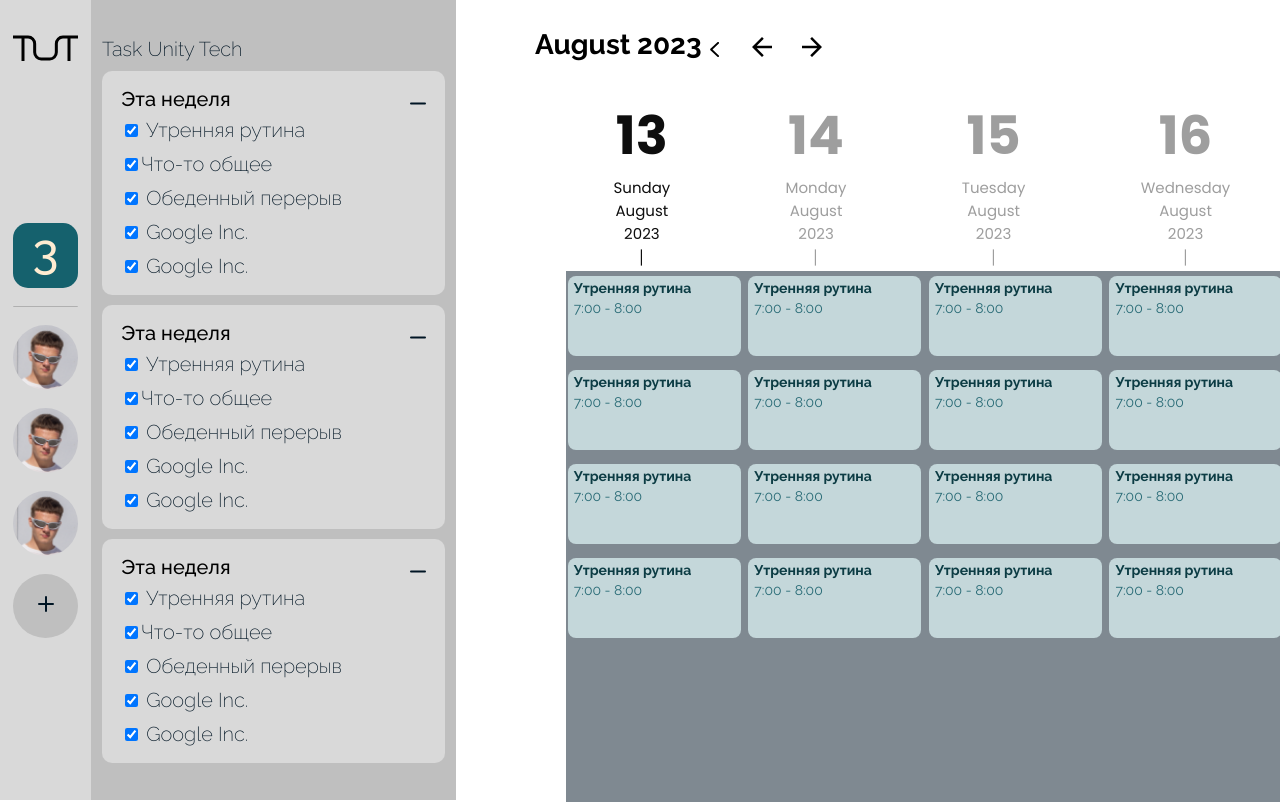
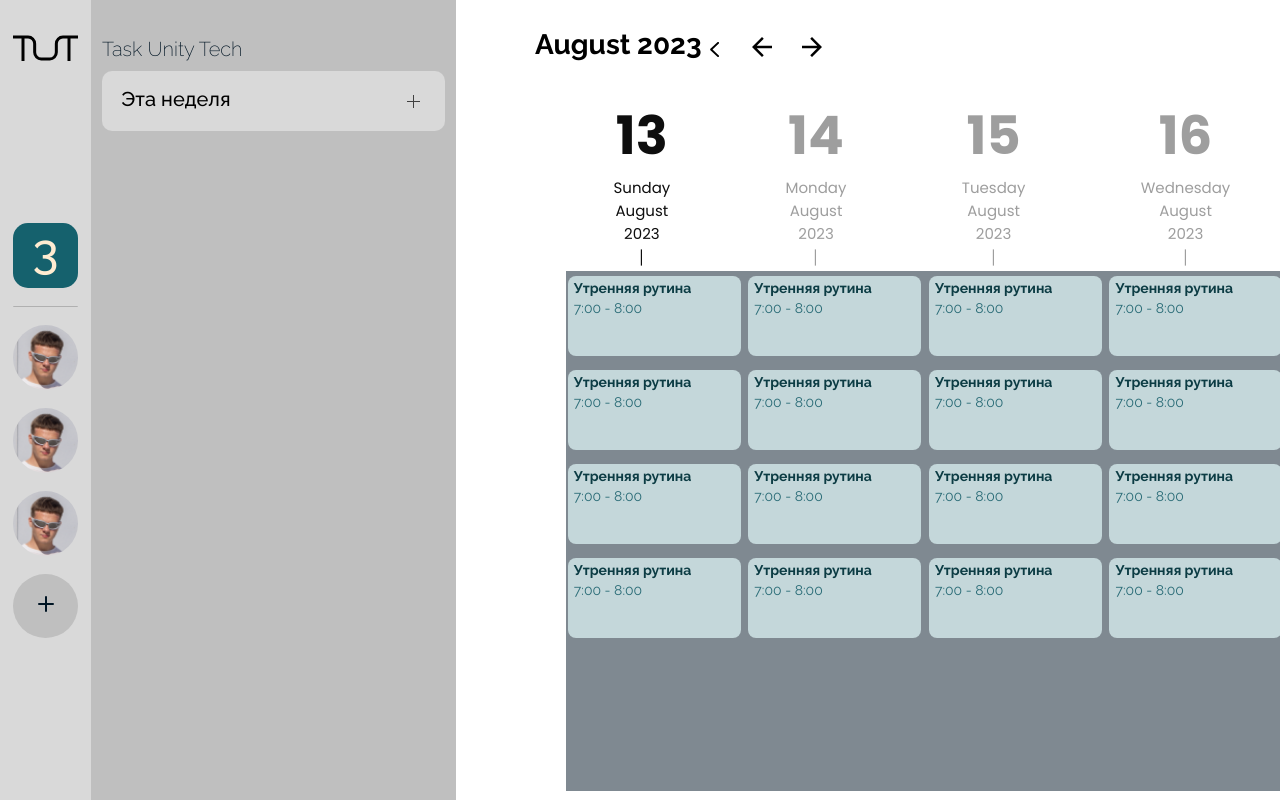
Before and after one commit to molsrg/task-manager, a Vue app in the folder client/: page /home in a window 1280 px wide. Shown: the top 802 px of the page. Built offline with nearby package versions, Linux system fonts and the light colour scheme.

Commit message:
Added styles in left navbar

```diff
--- a/client/src/assets/styles/css/main.css
+++ b/client/src/assets/styles/css/main.css
@@ -179,7 +179,7 @@ button {
 .taskboard {
   width: 1260px;
   background-color: rgba(0, 21, 36, 0.5);
-  max-height: 784px;
+  max-height: calc(100vh - 280px);
   margin-left: 10px;
   display: grid;
   gap: 4px;
@@ -321,9 +321,9 @@ button {
   font-size: 20px;
   font-weight: 500;
   line-height: 23px;
-  margin-bottom: 8px;
 }
 .tasklist__tasks {
+  margin-top: 8px;
   display: flex;
   flex-direction: column;
   font-family: Raleway;
@@ -332,6 +332,57 @@ button {
   line-height: 23px;
   color: #001524;
   gap: 11px;
+}
+.tasklist__label {
+  word-wrap: break-word;
+}
+
+.real-checkbox {
+  width: 0;
+  height: 0;
+  opacity: 0;
+  position: absolute;
+  z-index: -1;
+}
+
+.real-checkbox:focus + .custom-checkbox {
+  box-shadow: 0px 0px 0px 1px #38577a, 0px 0px 10px #7e9bbd;
+}
+
+.custom-checkbox {
+  position: relative;
+  display: inline-block;
+  width: 18px;
+  height: 18px;
+  background: rgb(21, 97, 109);
+  border: 1px solid rgb(21, 97, 109);
+  border-radius: 4px;
+  vertical-align: sub;
+  margin-right: 5px;
+}
+
+.custom-checkbox::before {
+  content: "";
+  /* Рисуем галочку */
+  display: inline-block;
+  width: 13px;
+  height: 13px;
+  background-image: url("/src/assets/images/home/check.svg");
+  background-size: contain;
+  background-repeat: no-repeat;
+  /* Выравниваем по центру */
+  position: absolute;
+  left: 50%;
+  top: 50%;
+  transform: translate(-50%, -50%) scale(0);
+  transition: 0.2s ease-in;
+}
+
+/*
+Активируем фейковый / декоративный чекбокс
+*/
+.real-checkbox:checked + .custom-checkbox::before {
+  transform: translate(-50%, -50%) scale(1);
 }
 
 .section {
--- a/client/src/assets/styles/scss/components/Home/_calendar.scss
+++ b/client/src/assets/styles/scss/components/Home/_calendar.scss
@@ -139,7 +139,7 @@
 
     width: 1260px;
     background-color: rgba(0, 21, 36, 0.5);
-    max-height: 784px;
+    max-height: calc(100vh - 280px);
     margin-left: 10px;
 
     display: grid;
--- a/client/src/assets/styles/scss/components/Home/_leftnavbar.scss
+++ b/client/src/assets/styles/scss/components/Home/_leftnavbar.scss
@@ -106,12 +106,12 @@
             font-size: 20px;
             font-weight: 500;
             line-height: 23px;
-            margin-bottom: 8px;
 		}
 
 		// .tasklist__tasks
 
 		&__tasks {
+            margin-top: 8px;
             display: flex;
             flex-direction: column;
             font-family: Raleway;
@@ -122,12 +122,65 @@
             gap: 11px
 		}
 
-		// .tasklist__name
 
-	// 	&__name {
-    //         font-family: Raleway;
-    //         font-size: 20px;
-    //         font-weight: 300;
-    //         line-height: 23px;
-	// }
+        &__label {
+            word-wrap: break-word;
+        }
+
 }
+
+
+
+
+.real-checkbox {
+	width: 0;
+	height: 0;
+	opacity: 0;
+	position: absolute;
+	z-index: -1;
+}
+
+.real-checkbox:focus + .custom-checkbox {
+	box-shadow: 0px 0px 0px 1px #38577a, 0px 0px 10px #7e9bbd;
+
+}
+
+.custom-checkbox {
+	position: relative;
+	display: inline-block;
+	width: 18px;
+	height: 18px;
+	background: $title-color;
+	border: 1px solid $title-color;
+	border-radius: 4px;
+	vertical-align: sub;
+	margin-right: 5px;
+}
+
+.custom-checkbox::before {
+	content: '';
+	/* Рисуем галочку */
+	display: inline-block;
+	width: 13px;
+	height: 13px;
+	background-image: url('/src/assets/images/home/check.svg');
+	background-size: contain;
+	background-repeat: no-repeat;
+
+	/* Выравниваем по центру */
+	position: absolute;
+	left: 50%;
+	top: 50%;
+	transform: translate(-50%, -50%) scale(0);
+
+
+	transition: 0.2s ease-in;
+}
+
+/*
+Активируем фейковый / декоративный чекбокс
+*/
+
+.real-checkbox:checked + .custom-checkbox::before {
+	transform: translate(-50%, -50%) scale(1);
+}
--- a/client/src/components/Home/LeftNavbar.vue
+++ b/client/src/components/Home/LeftNavbar.vue
@@ -1,78 +1,155 @@
 <template>
   <div class="leftnavbar">
     <div class="people-container">
-          <img class="logo people-container__logo" src="../../assets/images/auth/logo.svg" alt="logo">
+      <img
+        class="logo people-container__logo"
+        src="../../assets/images/auth/logo.svg"
+        alt="logo"
+      />
 
       <div class="people-container__user-container user-container">
-
         <h3 class="user-container__user-count">3</h3>
-            <img src="../../assets/images/home/line__horizont.svg" alt="">
-            <img src="../../assets/images/home/zaxar.png" alt="" class="user-container__user">
-            <img src="../../assets/images/home/zaxar.png" alt="" class="user-container__user">
-            <img src="../../assets/images/home/zaxar.png" alt="" class="user-container__user">
-            <button class="user-container__add-user"><img src="../../assets/images/home/addpeople.svg" alt=""></button>
-
-
+        <img src="../../assets/images/home/line__horizont.svg" alt="" />
+        <img
+          src="../../assets/images/home/zaxar.png"
+          alt=""
+          class="user-container__user"
+        />
+        <img
+          src="../../assets/images/home/zaxar.png"
+          alt=""
+          class="user-container__user"
+        />
+        <img
+          src="../../assets/images/home/zaxar.png"
+          alt=""
+          class="user-container__user"
+        />
+        <button class="user-container__add-user">
+          <img src="../../assets/images/home/addpeople.svg" alt="" />
+        </button>
       </div>
       <div></div>
     </div>
-
 
     <div class="task-container">
       <h3 class="logo__text task-container__logo-text">Task Unity Tech</h3>
       <div class="task-container__tasklist tasklist">
         <div class="tasklist__title">
-                <h4 class="tasklist__text">Эта неделя </h4>
-                <img class="tasklist__show" src="../../assets/images/home/minus.svg" alt="">
-            </div>
-            <div class="tasklist__tasks">
-                <label><input class="tasklist__name" type="checkbox" name="brands" value="1" checked> Утренняя рутина</label>
-                <label><input class="tasklist__name" type="checkbox" name="brands" value="1" checked>Что-то общее</label>
-                <label><input class="tasklist__name" type="checkbox" name="brands" value="1" checked> Обеденный перерыв</label>
-                <label><input class="tasklist__name" type="checkbox" name="brands" value="1" checked> Google Inc.</label>
-                <label><input class="tasklist__name" type="checkbox" name="brands" value="1" checked> Google Inc.</label>
-            </div>
-
-        </div>
-        <div class="task-container__tasklist tasklist">
-            <div class="tasklist__title">
-                <h4 class="tasklist__text">Эта неделя </h4>
-                <img class="tasklist__show" src="../../assets/images/home/minus.svg" alt="">
-            </div>
-            <div class="tasklist__tasks">
-                <label><input class="tasklist__name" type="checkbox" name="brands" value="1" checked> Утренняя рутина</label>
-                <label><input class="tasklist__name" type="checkbox" name="brands" value="1" checked>Что-то общее</label>
-                <label><input class="tasklist__name" type="checkbox" name="brands" value="1" checked> Обеденный перерыв</label>
-                <label><input class="tasklist__name" type="checkbox" name="brands" value="1" checked> Google Inc.</label>
-                <label><input class="tasklist__name" type="checkbox" name="brands" value="1" checked> Google Inc.</label>
-            </div>
-
-        </div>
-        <div class="task-container__tasklist tasklist">
-            <div class="tasklist__title">
-                <h4 class="tasklist__text">Эта неделя </h4>
-                <img class="tasklist__show" src="../../assets/images/home/minus.svg" alt="">
-            </div>
-            <div class="tasklist__tasks">
-                <label><input class="tasklist__name" type="checkbox" name="brands" value="1" checked> Утренняя рутина</label>
-                <label><input class="tasklist__name" type="checkbox" name="brands" value="1" checked>Что-то общее</label>
-                <label><input class="tasklist__name" type="checkbox" name="brands" value="1" checked> Обеденный перерыв</label>
-                <label><input class="tasklist__name" type="checkbox" name="brands" value="1" checked> Google Inc.</label>
-                <label><input class="tasklist__name" type="checkbox" name="brands" value="1" checked> Google Inc.</label>
-            </div>
-
+          <h4 class="tasklist__text">Эта неделя</h4>
+          <div
+            :class="toggleCircle ? 'circle-plus opened' : 'circle-plus closed'"
+            @click="changeToggle()"
+          >
+            <div class="circle">
+              <div class="horizontal"></div>
+              <div class="vertical"></div>
             </div>
           </div>
+        </div>
+        <div class="tasklist__tasks" v-if="isTasklistVisible">
+            <label class="tasklist__label">
+                <input class="real-checkbox" type="checkbox"/>
+                <span class="custom-checkbox"></span>
+                Утренняя рутина
 
+            </label>
+            <label class="tasklist__label">
+                <input class="real-checkbox" type="checkbox"/>
+                <span class="custom-checkbox"></span>
+                Утренняя рутина
+
+            </label>
+            <label class="tasklist__label">
+                <input class="real-checkbox" type="checkbox"/>
+                <span class="custom-checkbox"></span>
+                Утренняя рутина
+
+            </label>
+            <label class="tasklist__label">
+                <input class="real-checkbox" type="checkbox"/>
+                <span class="custom-checkbox"></span>
+                Утренняя рутина
+
+            </label>
+        </div>
+      </div>
+    </div>
   </div>
 </template>
 
   <script>
 export default {
-
-}
+  data() {
+    return {
+        toggleCircle: false,
+        isTasklistVisible: false,
+    };
+  },
+  methods: {
+    changeToggle() {
+      this.toggleCircle = !this.toggleCircle;
+      this.isTasklistVisible = !this.isTasklistVisible;
+    },
+  },
+};
 </script>
 
-<style>
+  <style >
+/* анимация переключения с + на -  */
+.closed .vertical {
+  transition: all 0.5s ease-in-out;
+  transform: rotate(-90deg);
+}
+.closed .horizontal {
+  transition: all 0.5s ease-in-out;
+  transform: rotate(-90deg);
+  opacity: 1;
+}
 
+.opened {
+  opacity: 1;
+}
+.opened .vertical {
+  transition: all 0.5s ease-in-out;
+  transform: rotate(90deg);
+}
+.opened .horizontal {
+  transition: all 0.5s ease-in-out;
+  transform: rotate(90deg);
+  opacity: 0;
+}
+
+.circle-plus {
+  height: 26px;
+  width: 26px;
+  font-size: 1em;
+  opacity: 0.7;
+}
+
+.circle-plus .circle {
+  position: relative;
+  width: 100%;
+  padding-top: 100%;
+}
+
+.circle-plus .circle .horizontal {
+  position: absolute;
+  background-color: black;
+  width: 50%;
+  height: 1px;
+  left: 50%;
+  margin-left: -25%;
+  top: 50%;
+}
+
+.circle-plus .circle .vertical {
+  position: absolute;
+  background-color: black;
+  width: 1px;
+  height: 50%;
+  left: 50%;
+  top: 50%;
+  margin-top: -25%;
+}
 </style>
```
Also changed, not shown: client/src/assets/images/home/check.svg (added), 1 other file (tests, documents, lock files or other folders). Lines whose indentation alone changed are shown as unchanged.
